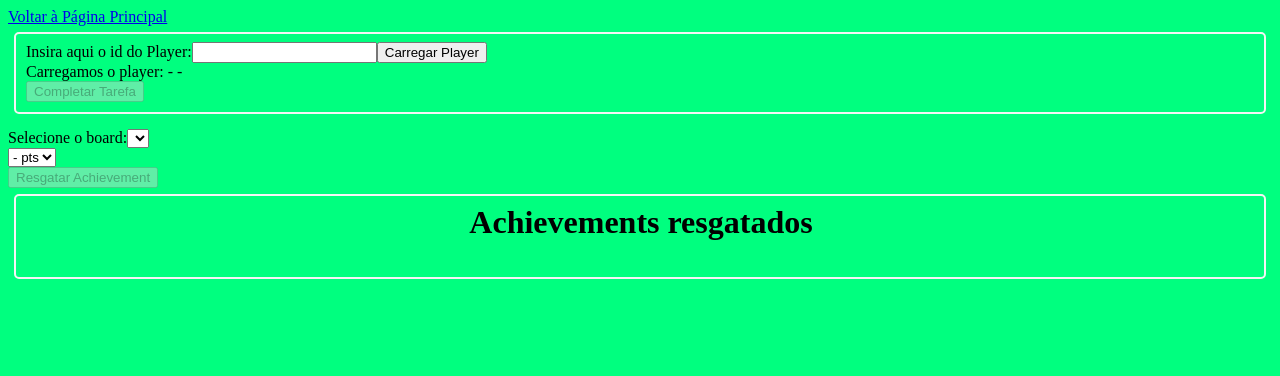
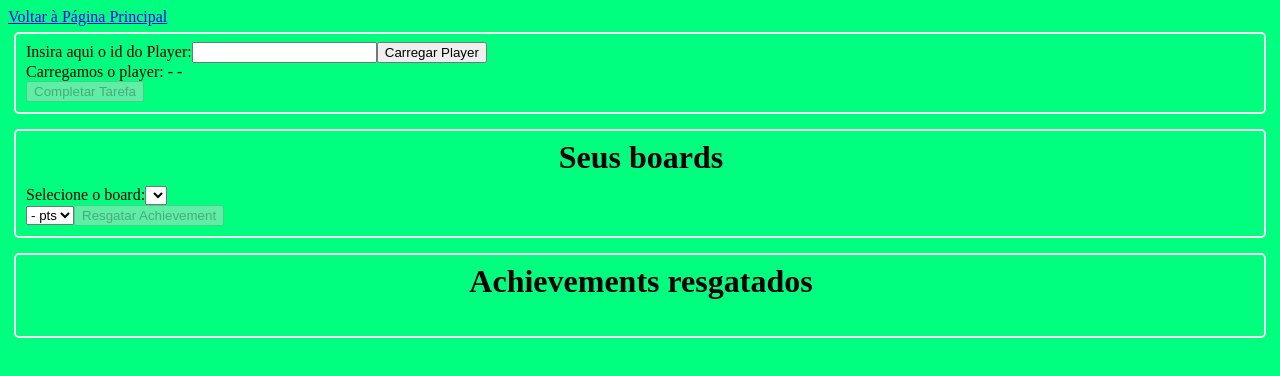
Before and after one commit to lfsmariz/saude-checker-ui, a React (Create React App) app: page /player in a window 1280 px wide. Shown: the top 376 px of the page. Built offline with nearby package versions, Linux system fonts and the light colour scheme.

Commit message:
Add div seus boards

```diff
--- a/src/pages/PlayerPage.js
+++ b/src/pages/PlayerPage.js
@@ -84,13 +84,13 @@ const PlayerPage = () => {
         </div>
       </div>
 
-      <div>
+      <div className = "divUser">
+        <h1 className = "titleUser">Seus boards</h1>
+
         <BoardList typeUser = 'player' idUser = {player.id} handleInput = {handleInput}/>
-      </div>
-      <div>
+
         <AchievementList idPlayer = {player.id} idBoard = {params.board} handleInput = {handleInput}/>
-      </div>
-      <div>
+
         <button onClick={redeemAchievement} disabled = {verifyRedeem()}>Resgatar Achievement</button>
       </div>
 
```
